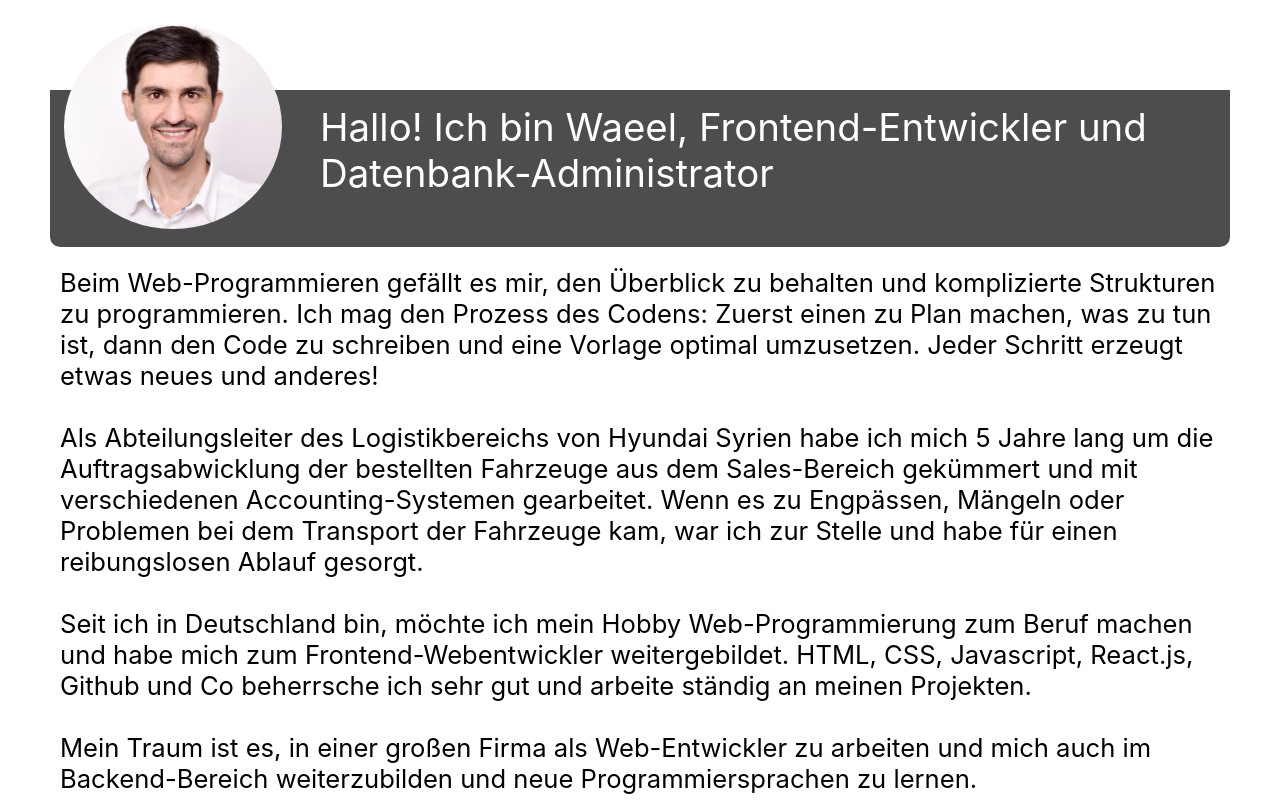
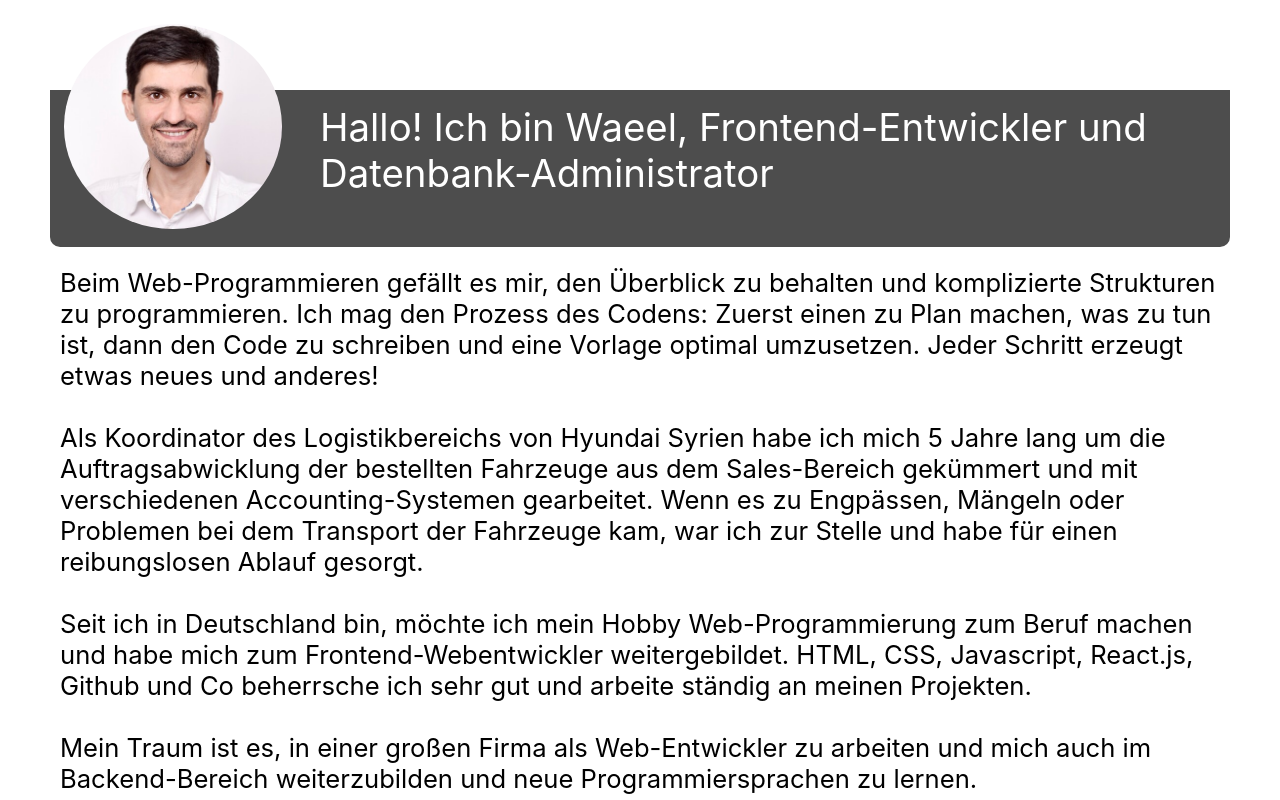
Before and after one commit to waeel-alsydo/About-me, a plain HTML site: page index.html in a window 1280 px wide. Shown: the top 800 px of the page. Drawn offline with Linux system fonts and the light colour scheme.

Commit message:
koordinator

```diff
--- a/index.html
+++ b/index.html
@@ -23,7 +23,7 @@
         <div class="text-item">
             <p>Beim Web-Programmieren gefällt es mir, den Überblick zu behalten und komplizierte Strukturen zu programmieren. Ich mag den Prozess des Codens: Zuerst einen zu Plan machen, was zu tun ist, dann den Code zu schreiben und eine Vorlage optimal umzusetzen. Jeder Schritt erzeugt etwas neues und anderes!  </p>
             <br>
-            <p>Als Abteilungsleiter des Logistikbereichs von Hyundai Syrien habe ich mich 5 Jahre lang um die Auftragsabwicklung der bestellten Fahrzeuge aus dem Sales-Bereich gekümmert und mit verschiedenen Accounting-Systemen gearbeitet.
+            <p>Als Koordinator des Logistikbereichs von Hyundai Syrien habe ich mich 5 Jahre lang um die Auftragsabwicklung der bestellten Fahrzeuge aus dem Sales-Bereich gekümmert und mit verschiedenen Accounting-Systemen gearbeitet.
                 Wenn es zu Engpässen, Mängeln oder Problemen bei dem Transport der Fahrzeuge kam, war ich zur Stelle und habe für einen reibungslosen Ablauf gesorgt.
             </p>
             <br>
```
